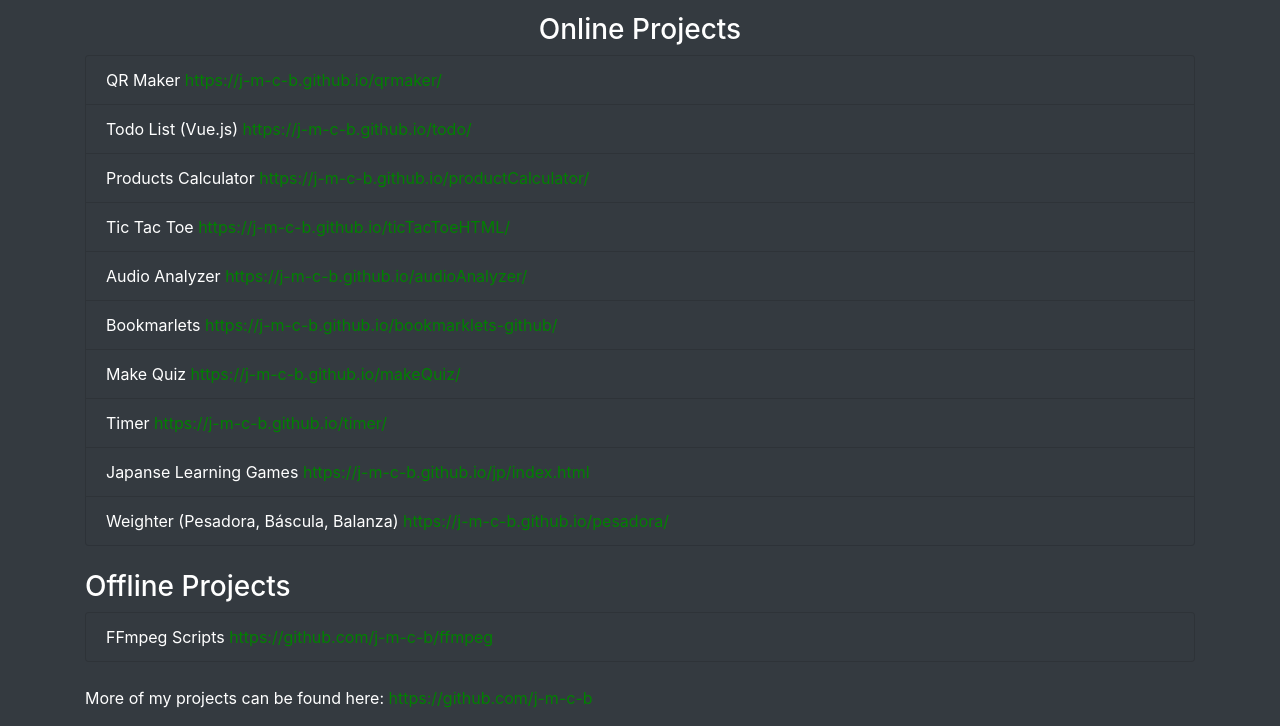
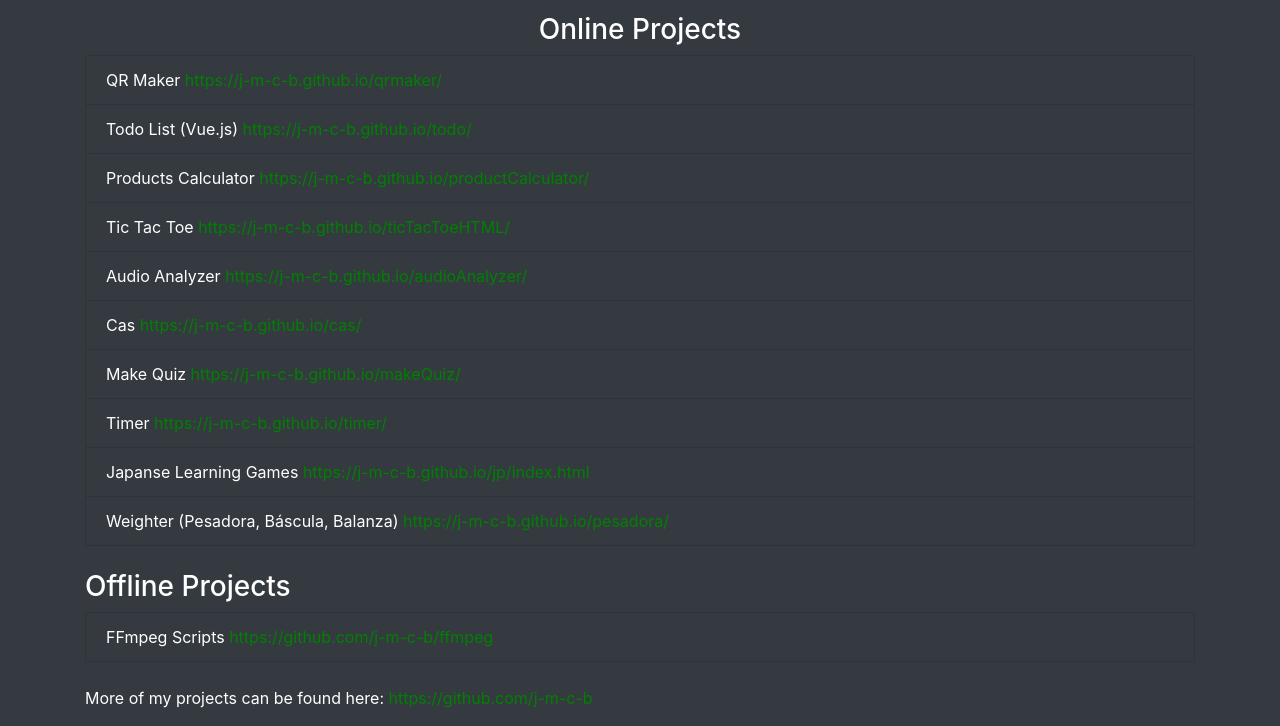
Before and after one commit to j-m-c-b/portfolio, a plain HTML site: page index.html in a window 1280 px wide. Shown: the part 97-823 px from the top of the page. Drawn offline with nearby package versions, Linux system fonts and the light colour scheme.

Commit message:
Update index.html

```diff
--- a/index.html
+++ b/index.html
@@ -41,9 +41,9 @@
                 <li class="list-group-item bg-dark">Audio Analyzer <a target="_blank"
                         href="https://j-m-c-b.github.io/audioAnalyzer/">https://j-m-c-b.github.io/audioAnalyzer/</a>
                 </li>
-                <li class="list-group-item bg-dark"> Bookmarlets <a target="_blank"
-                        href=" https://j-m-c-b.github.io/bookmarklets-github/">
-                        https://j-m-c-b.github.io/bookmarklets-github/</a></li>
+                <li class="list-group-item bg-dark"> Cas <a target="_blank"
+                        href="https://j-m-c-b.github.io/cas/">
+                        https://j-m-c-b.github.io/cas/</a></li>
                 <li class="list-group-item bg-dark"> Make Quiz <a target="_blank"
                         href=" https://j-m-c-b.github.io/makeQuiz/">
                         https://j-m-c-b.github.io/makeQuiz/</a></li>
```
